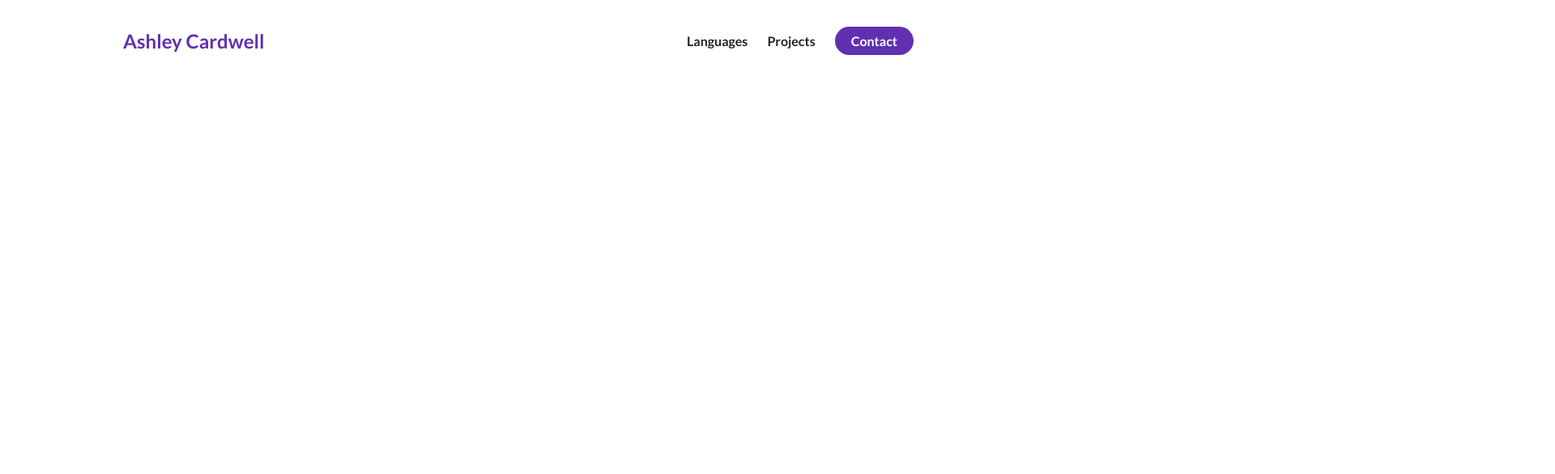
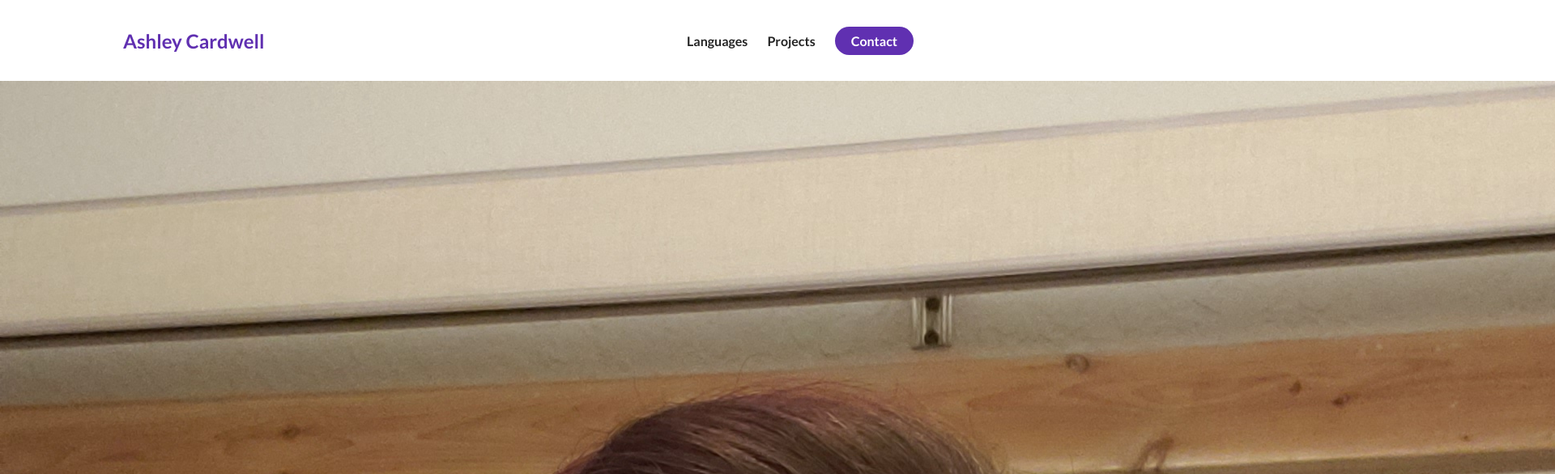
Before and after one commit to Elvenqueen94/jubilant-adventure, a plain HTML site: page Eportfolio/index.html in a window 1280 px wide. Shown: the top 586 px of the page at 81% size, 1920 px wide, since content can reach past the window. Drawn offline with Linux system fonts and the light colour scheme.

Commit message:
Added About Me

```diff
--- a/Eportfolio/index.html
+++ b/Eportfolio/index.html
@@ -32,6 +32,15 @@
                 </li>
             </ul>
         </nav>
+        <div>
+            <div class="about-me__info row">
+                <div class="about-me__info--container">
+                    <figure>
+                        <img src="./assets/headshot.jpg" alt="Picture of Me">
+                    </figure>
+                </div>
+            </div>
+        </div>
     </section>
 </body>
 
```
Also changed, not shown: Eportfolio/assets/chat.png (added), Eportfolio/assets/dashboard.png (added), Eportfolio/assets/headshot.jpg (added), Eportfolio/assets/logo.svg (added), Eportfolio/assets/loopit.png (added), Eportfolio/assets/me.jpeg (added), Eportfolio/assets/undraw_websites.svg (added), 1 other file.
